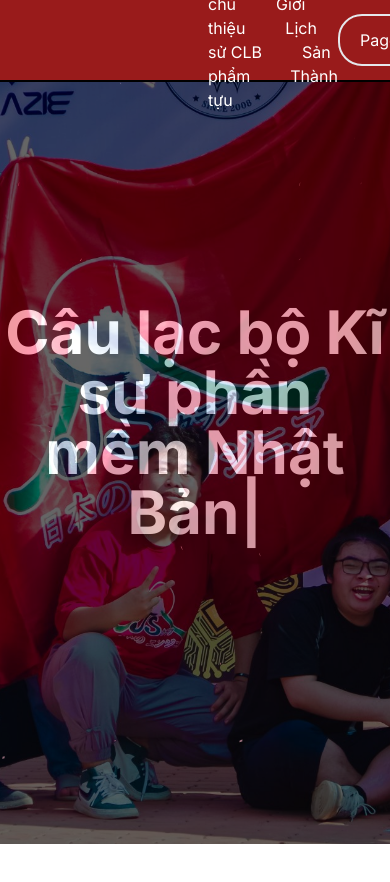
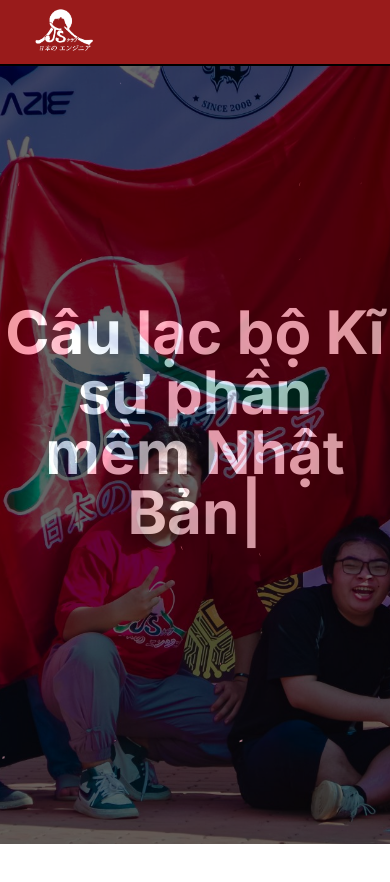
Before and after one commit to fu-js/js-website, a Next.js app: page / in a window 390 px wide. Shown: the top 882 px of the page. Built offline with nearby package versions, Linux system fonts and the light colour scheme.

Commit message:
💄 update: width image

```diff
--- a/src/section/Header.tsx
+++ b/src/section/Header.tsx
@@ -7,19 +7,18 @@ export function Header() {
 
     return (
         <header
-            className="z-10 h-16 bg-red-800 text-white flex justify-between items-center fixed top-0 left-0 right-0 px-52 py-10 border-b-2 border-black">
+            className="z-10 h-10 sm:h-16 bg-red-800 text-white flex justify-between items-center fixed top-0 left-0 right-0 px-8 md:px-52 py-8 sm:py-10 border-b-2 border-black">
             <div>
                 <Link href="/">
                     <Image
                         src={Logo}
-                        width={70}
-                        height={70}
                         alt={"Logo"}
+                        className={"h-16 w-16 sm:w-20 sm:h-20"}
                     />
                 </Link>
             </div>
 
-            <div className="nav mx-auto">
+            <div className="nav mx-auto hidden lg:block">
                 <Link className="p-5" href="/">Trang chủ</Link>
                 <Link className="p-5" href="/about">Giới thiệu</Link>
                 <Link className="p-5" href="/history">Lịch sử CLB</Link>
@@ -27,7 +26,10 @@ export function Header() {
                 <Link className="p-5" href="/achievements">Thành tựu</Link>
             </div>
 
-            <Button content={"Page"}/>
+            <Button
+                content={"Page"}
+                clasName={"hidden md:block"}
+            />
         </header>
     )
 }
```
